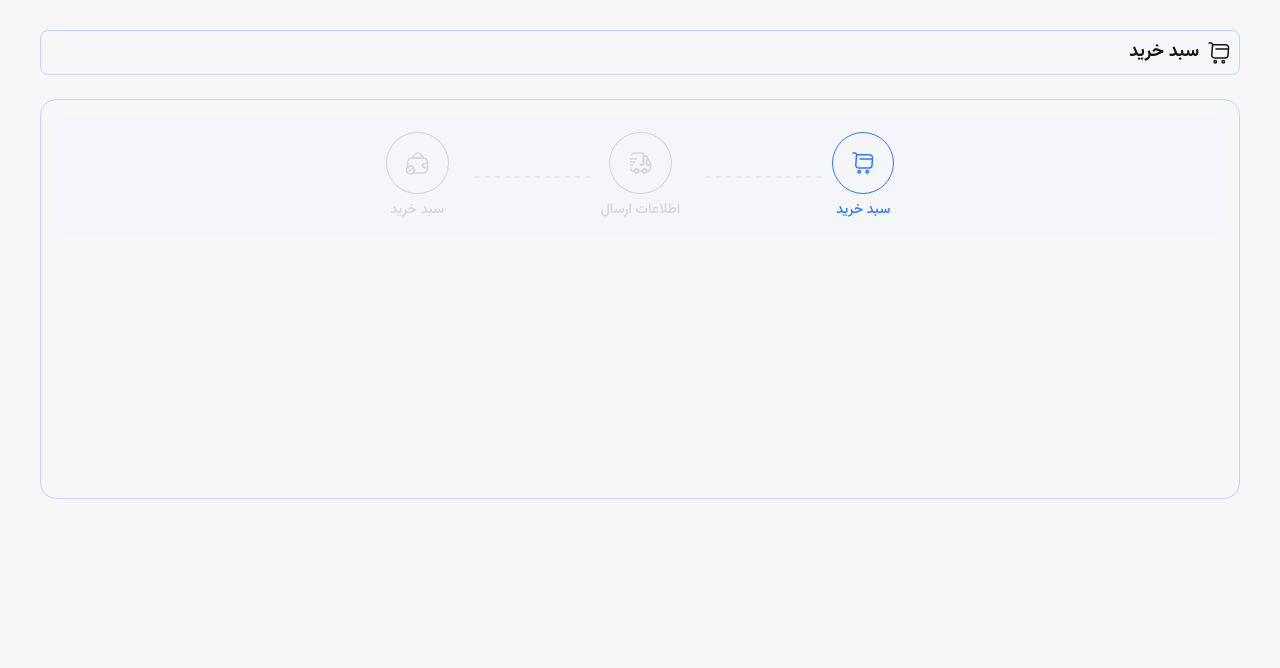
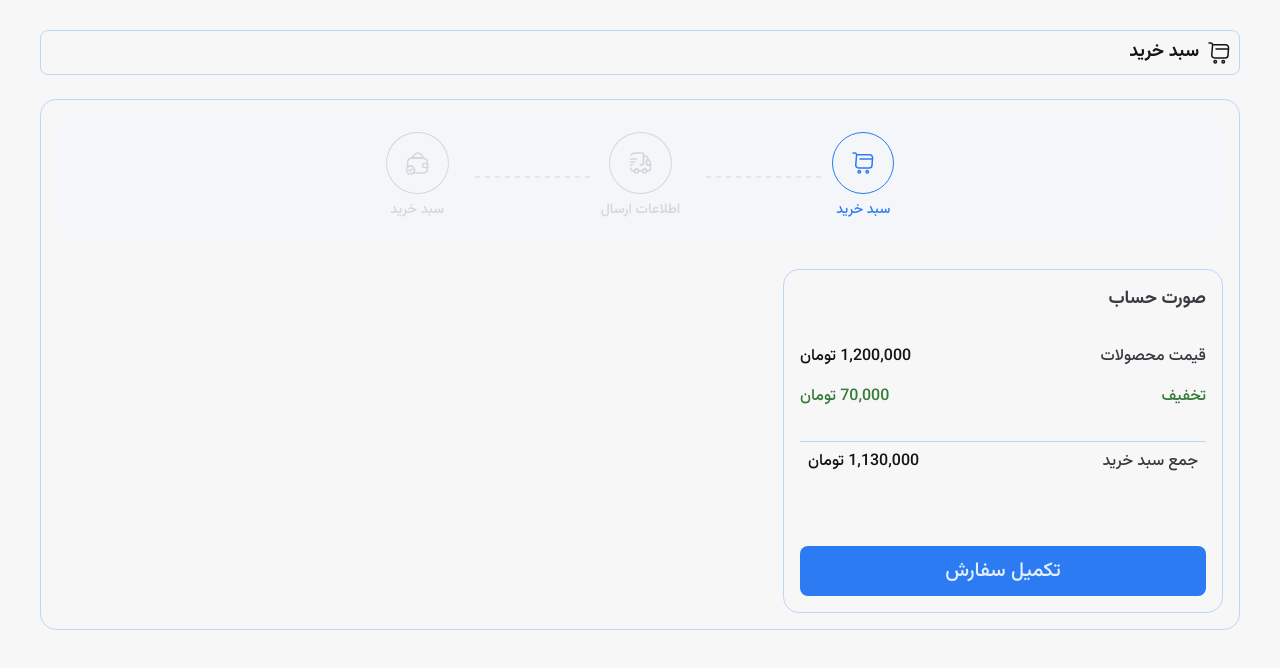
Before and after one commit to parham-ghasemi/idk-what-to-name-this, a React (Vite) app: page / in a window 1280 px wide. Shown: the top 668 px of the page. Built offline with nearby package versions, Linux system fonts and the light colour scheme.

Commit message:
added shoppingCartTotalPrice component

```diff
--- a/src/components/shoppingCart/ShopppingCart.jsx
+++ b/src/components/shoppingCart/ShopppingCart.jsx
@@ -2,6 +2,7 @@ import { useState } from "react";
 import "./ShopppingCart.scss";
 import ShoppingCartTitle from "./components/shoppingCartTitle/ShoppingCartTitle";
 import ShoppingCartSteps from "./components/shoppingCartSteps/ShoppingCartSteps";
+import ShoppingCartTotalPrice from "./components/shoppingCartTotalPrice/ShoppingCartTotalPrice";
 
 const ShopppingCart = () => {
   const [currentPage, setCurrentPage] = useState(0);
@@ -19,6 +20,11 @@ const ShopppingCart = () => {
             currentPage={currentPage}
             setCurrentPage={setCurrentPage}
           />
+
+          <ShoppingCartTotalPrice
+            buttonText="تکمیل سفارش"
+            buttonClick={() => setCurrentPage(1)}
+          />
         </div>
       </div>
     </div>
--- a/src/components/shoppingCart/ShopppingCart.scss
+++ b/src/components/shoppingCart/ShopppingCart.scss
@@ -19,6 +19,8 @@
       border-radius: 16px;
       min-height: 400px;
       padding: 16px;
+      @include col;
+      gap: 32px;
     }
   }
 }
--- a/src/components/shoppingCart/components/shoppingCartSteps/ShoppingCartSteps.jsx
+++ b/src/components/shoppingCart/components/shoppingCartSteps/ShoppingCartSteps.jsx
@@ -25,6 +25,7 @@ const ShoppingCartSteps = ({ currentPage }) => {
       <div className="shopping-cart-steps-container__steps">
         {steps.map((step, index) => (
           <div
+          key={`step-index:${index}`}
             className={`shopping-cart-steps-container__steps__step ${
               index < currentPage &&
               "shopping-cart-steps-container__steps__step--past"
@@ -55,7 +56,6 @@ const ShoppingCartSteps = ({ currentPage }) => {
             <p>{step.label}</p>
           </div>
         ))}
-        {/* <div className="shopping-cart-steps-container__steps__sep"></div> */}
       </div>
     </div>
   );
--- /dev/null
+++ b/src/components/shoppingCart/components/shoppingCartTotalPrice/ShoppingCartTotalPrice.jsx
@@ -0,0 +1,35 @@
+import "./ShoppingCartTotalPrice.scss";
+
+const price = {
+  ogPrice: "1,200,000",
+  discount: "70,000",
+  PriceAfterDiscount: "1,130,000",
+  numberOfItems: 3,
+};
+
+const ShoppingCartTotalPrice = ({ buttonText, buttonClick }) => {
+  return (
+    <div className="total-price-container">
+      <p className="total-price-container__title">صورت حساب</p>
+      <div className="total-price-container__price">
+        <p className="total-price-container__price__og-price">
+          قیمت محصولات
+          <span>{`${price.ogPrice} تومان`}</span>
+        </p>
+        <p className="total-price-container__price__discount">
+          تخفیف
+          <span>{`${price.discount} تومان`}</span>
+        </p>
+      </div>
+      <p className="total-price-container__after-discount">
+        جمع سبد خرید
+        <span>{`${price.PriceAfterDiscount} تومان`}</span>
+      </p>
+      <button className="total-price-container__sub-btn" onClick={buttonClick}>
+        {buttonText}
+      </button>
+    </div>
+  );
+};
+
+export default ShoppingCartTotalPrice;
--- /dev/null
+++ b/src/components/shoppingCart/components/shoppingCartTotalPrice/ShoppingCartTotalPrice.scss
@@ -0,0 +1,68 @@
+@use "../../../../styles/variables.scss" as *;
+@use "../../../../styles/mixin.scss" as *;
+
+.total-price-container {
+  * {
+    // outline: 1px solid red;
+  }
+  width: 440px;
+  border: 1px solid #bed6fb;
+  border-radius: 16px;
+  padding: 16px;
+  @include col;
+  gap: 32px;
+
+  &__title {
+    font-weight: 700;
+    font-size: 18px;
+  }
+
+  &__price {
+    @include col;
+    gap: 16px;
+
+    p {
+      @include flex;
+      justify-content: space-between;
+      font-size: 16px;
+      font-weight: 500;
+      span {
+        color: #131415;
+      }
+    }
+    &__discount {
+      color: #367c39;
+      span {
+        color: #367c39 !important;
+      }
+    }
+  }
+
+  &__after-discount {
+    font-size: 16px;
+    font-weight: 500;
+    @include flex;
+    justify-content: space-between;
+    padding: 8px;
+    border-top: solid 1px #BED6FB;
+    span {
+      color: #131415;
+    }
+  }
+
+  &__sub-btn {
+    flex-grow: 1;
+    padding: 10px 0;
+    font-size: 20px;
+    font-weight: 500;
+    background-color: #2C7BF3;
+    text-align: center;
+    border-radius: 8px;
+    cursor: pointer;
+    margin-top: 32px;
+
+    &:hover {
+      filter: brightness(105%);
+    }
+  }
+}
```
